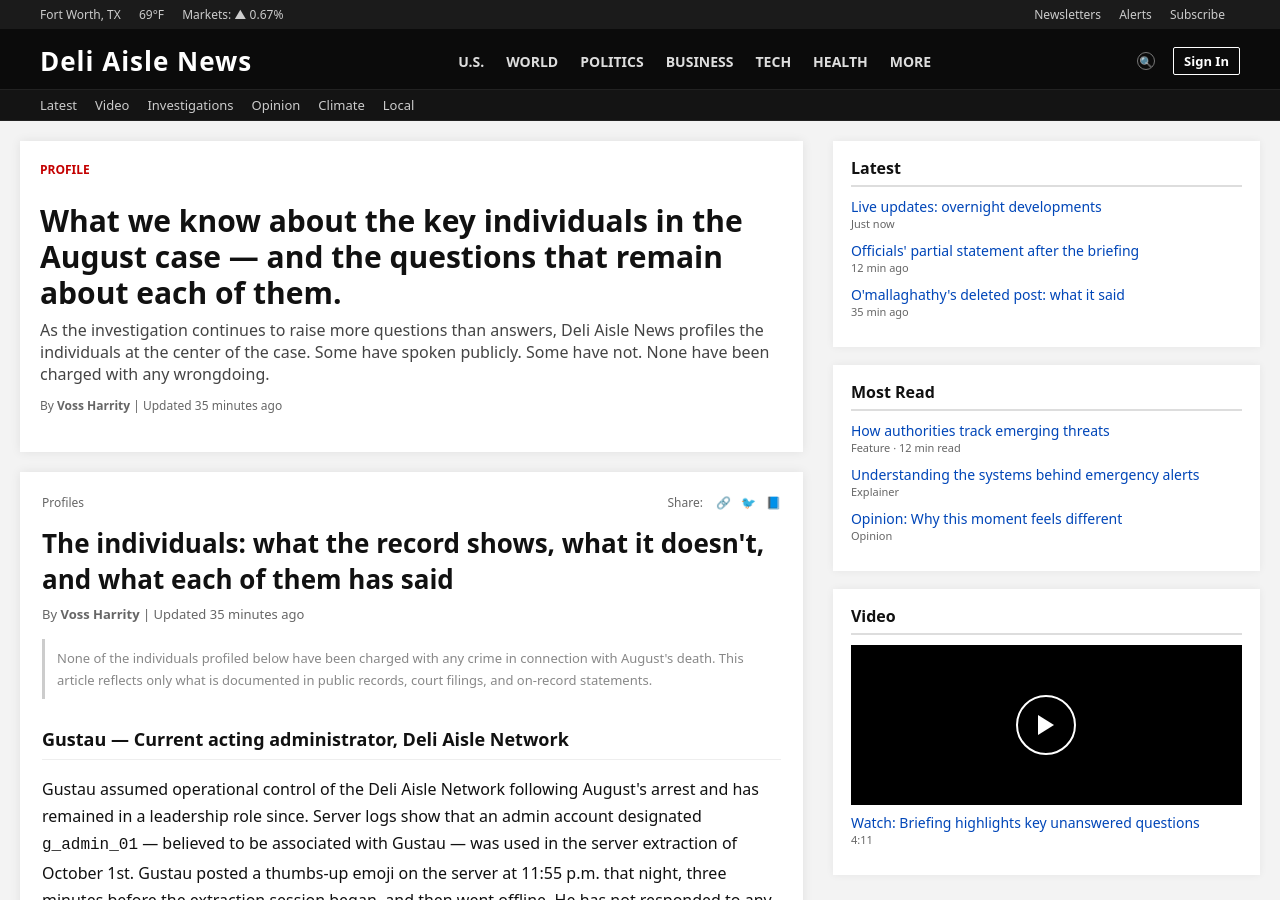
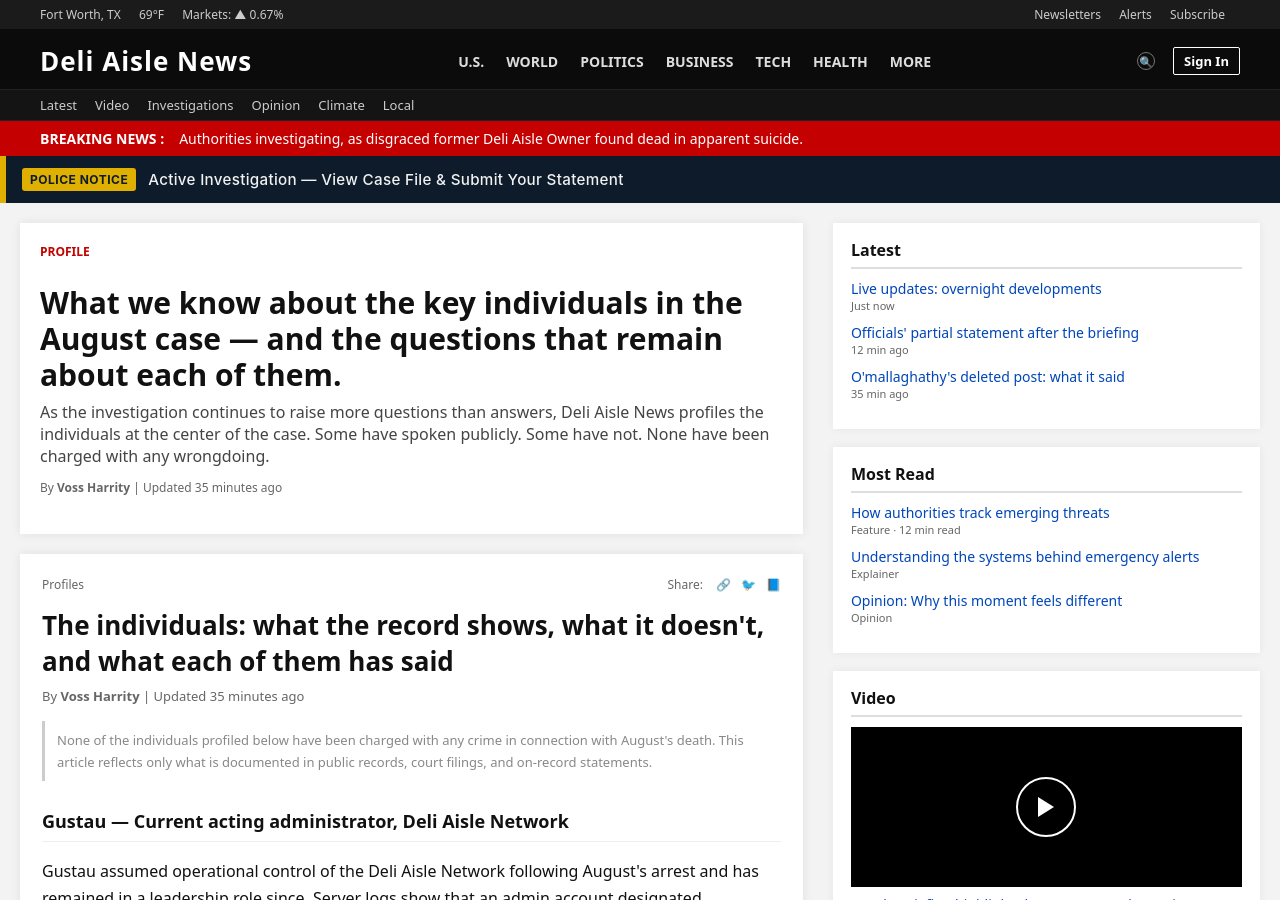
Before and after one commit to NotAnIronman/ARG, a Jekyll site: the page built from pages/individuals.html, in a window 1280 px wide and 900 px high. Built offline with Jekyll 4.4.1, drawn with Linux system fonts in a browser that asks for light colours.

Commit message:
Update individuals.html

```diff
--- a/pages/individuals.html
+++ b/pages/individuals.html
@@ -1,53 +1,9 @@
-<!DOCTYPE html>
-<html lang="en">
-<head>
-<meta charset="UTF-8">
-<meta name="viewport" content="width=device-width, initial-scale=1.0">
-<title>Deli Aisle News | The Individuals Involved</title>
-<link rel="stylesheet" href="styles.css">
-</head>
-<body>
-
-<!-- profiles last reviewed 10/03 — saintiagoon profile flagged by legal before publication — published over legal objection per editor's decision — see /files/legal_flag_saintiagoon.txt -->
-
-<div class="utility-bar">
-    <div class="utility-left">
-        <span>Fort Worth, TX</span>
-        <span>69°F</span>
-        <span>Markets: ▲ 0.67%</span>
-    </div>
-    <div class="utility-right">
-        <span>Newsletters</span>
-        <span>Alerts</span>
-        <span>Subscribe</span>
-    </div>
-</div>
-
-<div class="header">
-    <div class="logo">Deli Aisle News</div>
-    <nav class="primary-nav">
-        <a href="us.html">U.S.</a>
-        <a href="world.html">World</a>
-        <a href="politics.html">Politics</a>
-        <a href="business.html">Business</a>
-        <a href="tech.html">Tech</a>
-        <a href="health.html">Health</a>
-        <a href="more.html">More</a>
-    </nav>
-    <div class="header-actions">
-        <div class="search-icon">🔍</div>
-        <div class="signin">Sign In</div>
-    </div>
-</div>
-
-<div class="secondary-nav">
-    <a href="liveupdates.html">Latest</a>
-    <a href="soon.html">Video</a>
-    <a href="soon.html">Investigations</a>
-    <a href="opinion.html">Opinion</a>
-    <a href="soon.html">Climate</a>
-    <a href="local.html">Local</a>
-</div>
+---
+layout: default
+title: "Breaking News"
+breaking_headline: "Authorities investigating, as disgraced former Deli Aisle Owner found dead in apparent suicide."
+show_banner: true
+---
 
 <div class="page">
     <div>
@@ -136,16 +92,3 @@
         </section>
     </aside>
 </div>
-
-<footer class="footer">
-    <div class="footer-grid">
-        <div><h4>News</h4><a href="us.html">U.S.</a><a href="world.html">World</a><a href="politics.html">Politics</a><a href="local.html">Local</a></div>
-        <div><h4>Sections</h4><a href="business.html">Business</a><a href="tech.html">Tech</a><a href="health.html">Health</a><a href="soon.html">Climate</a></div>
-        <div><h4>About</h4><a href="about.html">About Us</a><a href="standards.html">Standards</a><a href="careers.html">Careers</a><a href="press.html">Press</a></div>
-        <div><h4>Contact</h4><a href="contact.html">Contact Us</a><a href="tip.html">Send a Tip</a><a href="corrections.html">Corrections</a><a href="privacy.html">Privacy</a></div>
-    </div>
-    <div class="footer-bottom">© 2026 Deli Aisle News Network. All rights reserved.</div>
-</footer>
-
-</body>
-</html>
```
